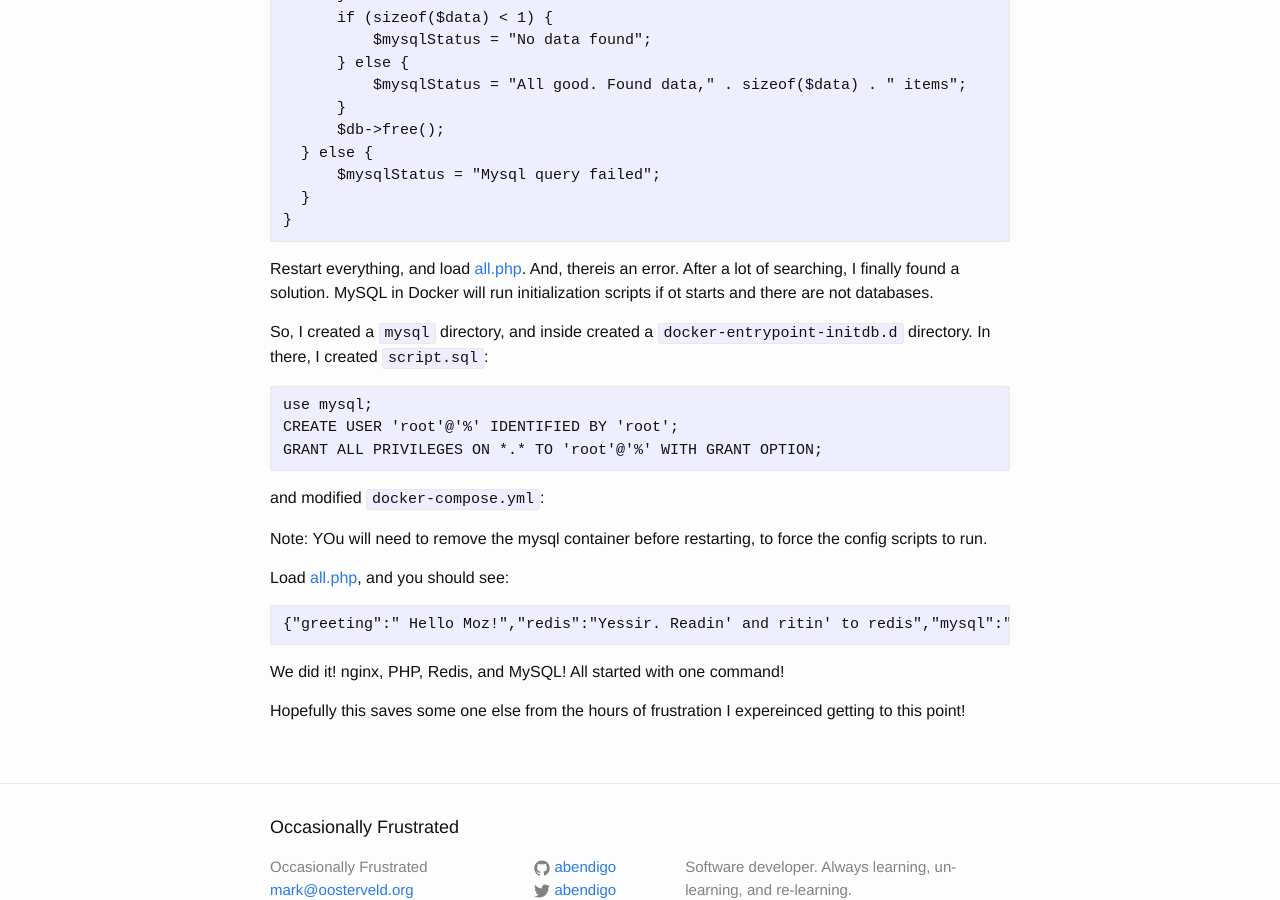
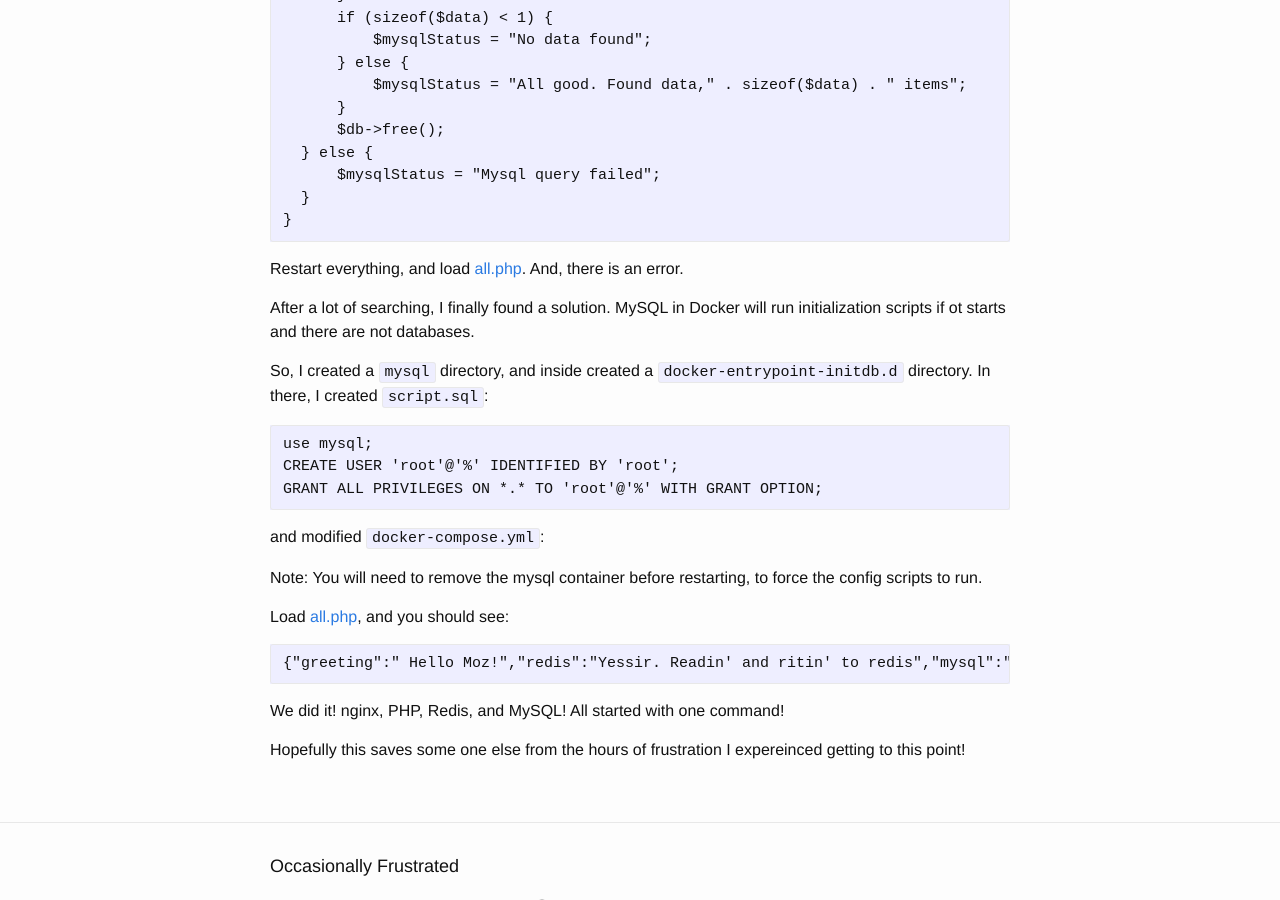
Before and after one commit to abendigo/abendigo.github.io, a Jekyll site: the page built from _posts/2020-03-21-docker-nginx-php-redis-mysql.markdown, in a window 1280 px wide and 900 px high, scrolled down 5699 px. Built offline with Jekyll 4.4.1, drawn with Linux system fonts in a browser that asks for light colours; comment, search, counter and statistics services are not loaded; some of the changed text lies outside the part shown.

Commit message:
fixed some links, and some typos

```diff
--- a/_posts/2020-03-21-docker-nginx-php-redis-mysql.markdown
+++ b/_posts/2020-03-21-docker-nginx-php-redis-mysql.markdown
@@ -56,7 +56,7 @@
 `web.docker.localhost`. If you visit [http://web.docker.localhost][webdocker],
 you should see the nginx welcome page.
 
-Then I created a local directory, called `nginx`. Inside it, i created anther directory,
+Then I created a local directory, called `nginx`. Inside it, I created anther directory,
 `public`, and a file called `site.conf`:
 
     server {
@@ -67,7 +67,7 @@
       root /public;
     }
 
-Inside `public`, i created `index.html`:
+Inside `public`, I created `index.html`:
 
     Hello Frustrated.Blog
 
@@ -267,7 +267,8 @@
       }
     }
 
-Restart everything, and load [all.php][allphp]. And, thereis an error.
+Restart everything, and load [all.php][allphp]. And, there is an error.
+
 After a lot of searching, I finally found a solution. MySQL in Docker will run
 initialization scripts if ot starts and there are not databases.
 
@@ -280,7 +281,7 @@
 
 and modified `docker-compose.yml`:
 
-Note: YOu will need to remove the mysql container before restarting, to
+Note: You will need to remove the mysql container before restarting, to
 force the config scripts to run.
 
 Load [all.php][allphp], and you should see:
@@ -298,10 +299,10 @@
 [redis]: https://redis.io/
 [mysql]: https://www.mysql.com/
 [docker]: https://www.docker.com/
-[iac]: ...
-[devops]: ...
+[iac]: https://en.wikipedia.org/wiki/Infrastructure_as_code
+[devops]: https://www.atlassian.com/devops
 [docker-compose]: ...
-[traefik]: ...
+[traefik]: https://docs.traefik.io/
 [github]: https://github.com/abendigo/nginx-php-redis-mysql
 [dashboard]: http://localhost:8080
 [webdocker]: http://web.docker.localhost
```
Also changed, not shown: other parts of _posts/2020-03-21-docker-nginx-php-redis-mysql.markdown (+2 -2 lines).
